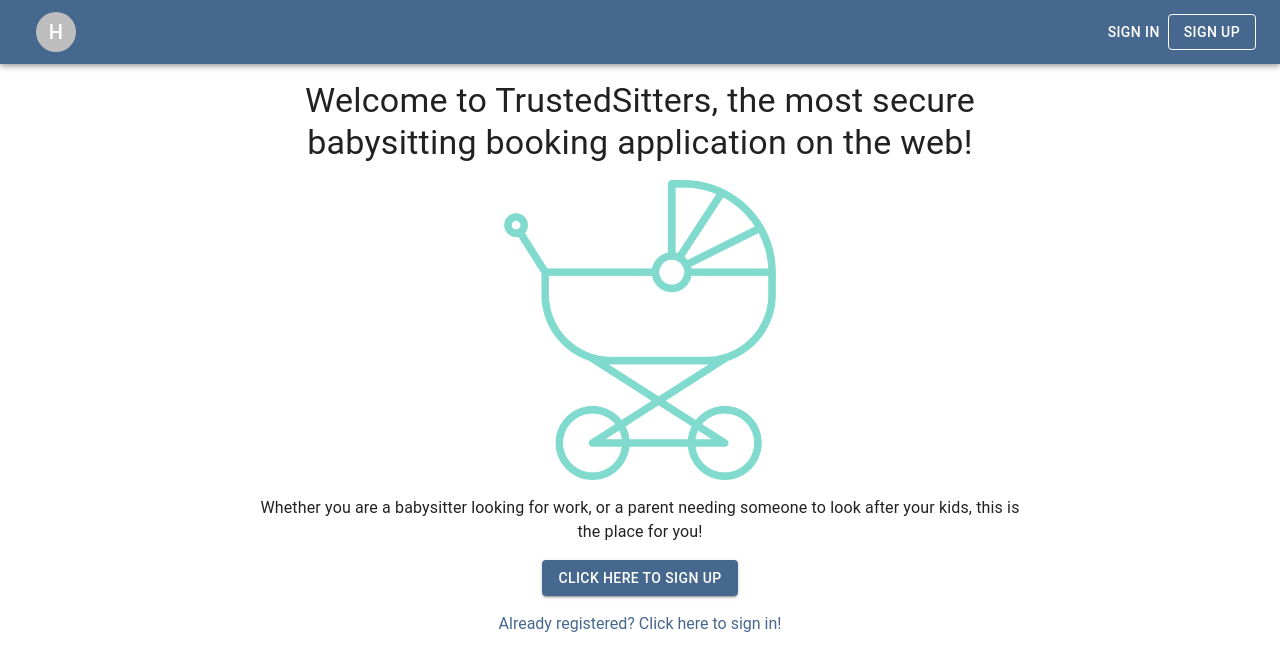
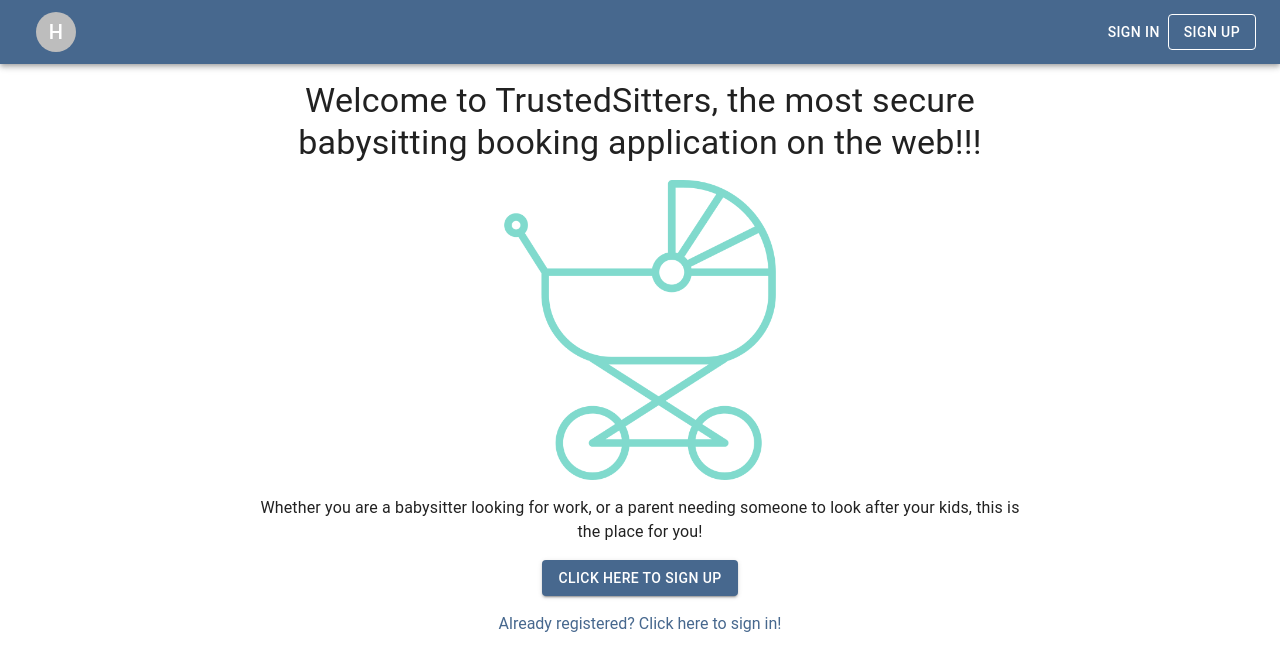
Before and after one commit to edalholt/TDT4237-trustedSitters-Vulnerable-Application, a React (Create React App) app in the folder frontend/: page / in a window 1280 px wide. Shown: the top 670 px of the page. Built offline with nearby package versions, Linux system fonts and the light colour scheme.

Commit message:
test small change

```diff
--- a/frontend/src/components/Home.jsx
+++ b/frontend/src/components/Home.jsx
@@ -27,7 +27,7 @@
       >
         <Typography sx={{ textAlign: "center" }} variant="h4">
           Welcome to TrustedSitters, the most secure babysitting booking
-          application on the web!
+          application on the web!!!
         </Typography>
         <img
           alt="logo"
```
